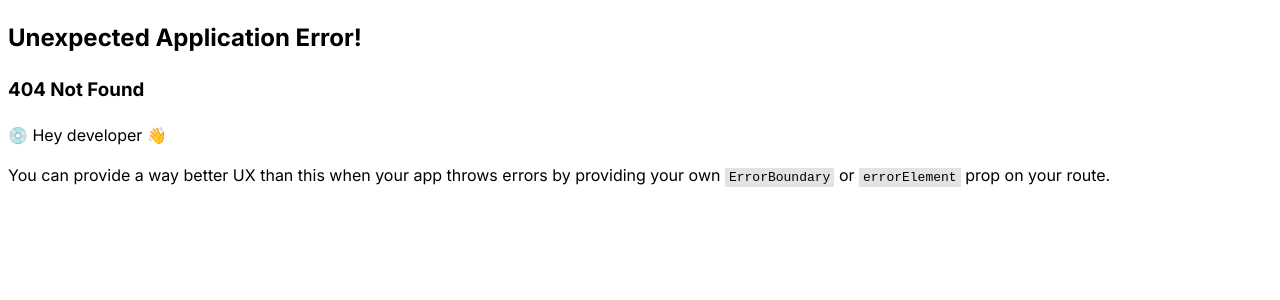
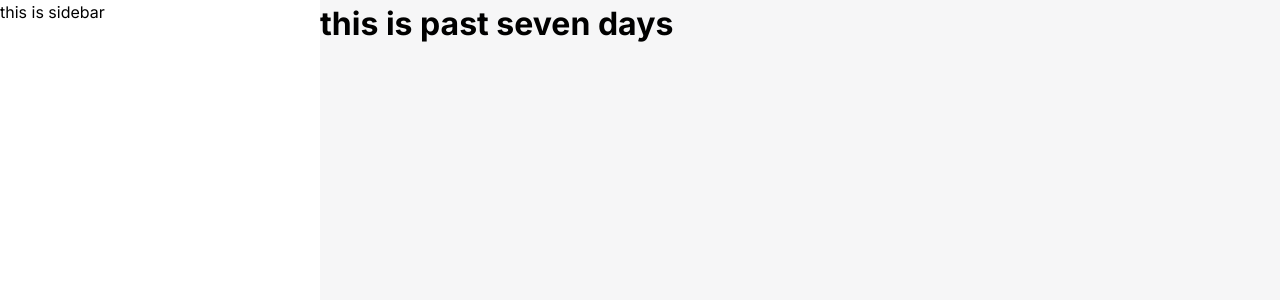
Before and after one commit to jugalkpatel/weather-app, a React (Vite) app: page /past-7-days in a window 1280 px wide. Before the commit this address had no page. Shown: the top 300 px of the page. Built offline with nearby package versions, Linux system fonts and the light colour scheme.

Commit message:
feat: added layout

```diff
--- a/package.json
+++ b/package.json
@@ -11,6 +11,7 @@
   },
   "dependencies": {
     "@reduxjs/toolkit": "^2.2.2",
+    "axios": "^1.6.8",
     "react": "^18.2.0",
     "react-dom": "^18.2.0",
     "react-redux": "^9.1.0",
--- a/src/App.tsx
+++ b/src/App.tsx
@@ -1,34 +1,7 @@
-import reactLogo from "./assets/react.svg";
-import viteLogo from "/vite.svg";
-import styles from "./App.module.css";
-import { useAppDispatch, useAppSelector } from "./store";
-import { increment } from "./counterSlice.slice";
+import { Outlet } from "react-router";
 
 function App() {
-  const dispatch = useAppDispatch();
-  const count = useAppSelector((state) => state.counter.value);
-  return (
-    <>
-      <div>
-        <a href="https://vitejs.dev" target="_blank">
-          <img src={viteLogo} className="logo" alt="Vite logo" />
-        </a>
-        <a href="https://react.dev" target="_blank">
-          <img src={reactLogo} className="logo react" alt="React logo" />
-        </a>
-      </div>
-      <h1 className={styles.colorRed}>Vite + React</h1>
-      <div className="card">
-        <button onClick={() => dispatch(increment())}>count is {count}</button>
-        <p>
-          Edit <code>src/App.tsx</code> and save to test HMR
-        </p>
-      </div>
-      <p className="read-the-docs">
-        Click on the Vite and React logos to learn more
-      </p>
-    </>
-  );
+  return <Outlet />;
 }
 
 export default App;
--- /dev/null
+++ b/src/components/ErrorPage/ErrorPage.tsx
@@ -0,0 +1,12 @@
+import { useRouteError } from "react-router";
+
+// TODO: make error page aesthetic
+export function ErrorPage() {
+  const error = useRouteError();
+  console.error(error);
+  return (
+    <>
+      <h1>this is error page</h1>
+    </>
+  );
+}
--- /dev/null
+++ b/src/components/Layout/Layout.tsx
@@ -0,0 +1,13 @@
+import { Outlet } from "react-router";
+import styles from "./layout.module.css";
+
+export function Layout() {
+  return (
+    <div className={styles.container}>
+      <div className={styles.sidebar}>this is sidebar</div>
+      <div className={styles.contentContainer}>
+        <Outlet />
+      </div>
+    </div>
+  );
+}
--- /dev/null
+++ b/src/components/Layout/layout.module.css
@@ -0,0 +1,22 @@
+.container {
+  display: grid;
+  grid-template-rows: 500px 1fr;
+  grid-template-columns: 1fr;
+  height: 100vh;
+  width: 100vw;
+}
+
+.sidebar {
+  background-color: var(--background2);
+}
+
+.contentContainer {
+  background-color: var(--background1);
+}
+
+@media screen and (min-width: 768px) {
+  .container {
+    grid-template-columns: 1fr 3fr;
+    grid-template-rows: 1fr;
+  }
+}
--- /dev/null
+++ b/src/components/PastSevenDays/PastSevenDays.tsx
@@ -0,0 +1,3 @@
+export function PastSevenDays() {
+  return <h1>this is past seven days</h1>;
+}
--- /dev/null
+++ b/src/components/Today/Today.tsx
@@ -0,0 +1,3 @@
+export function Today() {
+  return <h1>this is today</h1>;
+}
--- a/src/index.css
+++ b/src/index.css
@@ -1,5 +1,8 @@
 @import url("https://fonts.googleapis.com/css2?family=Inter:wght@100..900&display=swap");
+
 :root {
+  --background1: #f6f6f7;
+  --background2: #fff;
   font-family: Inter, system-ui, Avenir, Helvetica, Arial, sans-serif;
   line-height: 1.5;
   font-weight: 400;
@@ -12,3 +15,9 @@
   -webkit-font-smoothing: antialiased;
   -moz-osx-font-smoothing: grayscale;
 }
+
+* {
+  box-sizing: border-box;
+  padding: 0;
+  margin: 0;
+}
--- a/src/routes.tsx
+++ b/src/routes.tsx
@@ -1,9 +1,23 @@
 import { createBrowserRouter } from "react-router-dom";
-import App from "./App";
+import { ErrorPage } from "./components/ErrorPage/ErrorPage";
+import { Today } from "./components/Today/Today";
+import { PastSevenDays } from "./components/PastSevenDays/PastSevenDays";
+import { Layout } from "./components/Layout/Layout";
 
 export const router = createBrowserRouter([
   {
     path: "/",
-    element: <App />,
+    element: <Layout />,
+    errorElement: <ErrorPage />,
+    children: [
+      {
+        index: true,
+        element: <Today />,
+      },
+      {
+        path: "/past-7-days",
+        element: <PastSevenDays />,
+      },
+    ],
   },
 ]);
```
